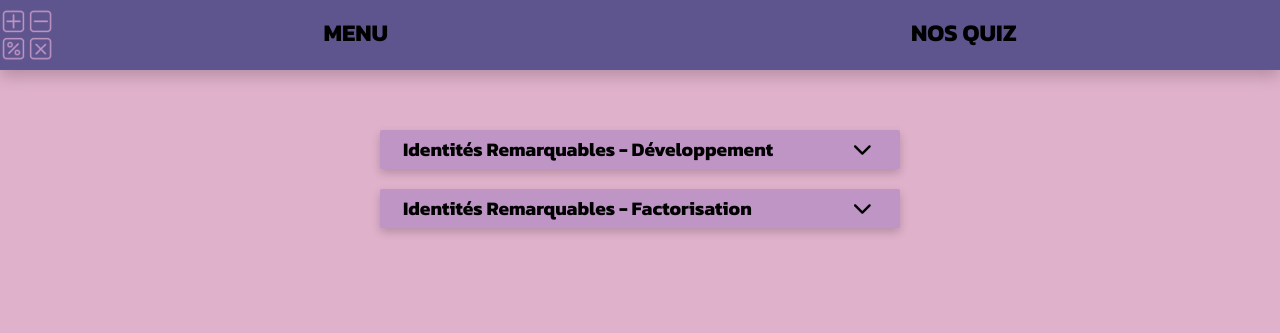
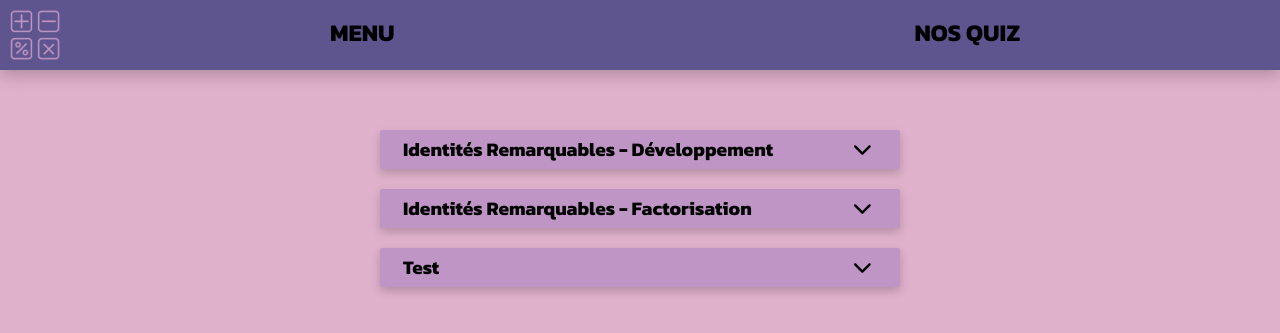
Before and after one commit to SAMSAM-55/DefiMaths, a PHP site: page /selection-page.html in a window 1280 px wide. Shown: the top 333 px of the page. Run offline with PHP 8.4, Linux system fonts and the light colour scheme; some web fonts are replaced.

Commit message:
Just a few commits after IT lesson

```diff
--- /dev/null
+++ b/Assets/Quiz/IdentitesRemarquables/Quiz-Test.json
@@ -0,0 +1,20 @@
+{
+    "quizTitle": "Test",
+    "description": "Is only used for debugging purposes",
+    "minQuestions": 1,
+    "maxQuestions" : 1,
+    "questions": [
+        {
+            "question": "Donnez l'aire d'un rectangle dimension 2 x 4",
+            "options": [
+                "$x^2 + 2x + 1$",
+                "$x^2 + x + 1$",
+                "$x^2 + 1$",
+                "$x^2 + 2$"
+            ],
+            "correctAnswer": "8",
+            "time": 20,
+            "answerType": "freeAnswer"
+        }
+    ]
+}
--- a/CSS/style.css
+++ b/CSS/style.css
@@ -102,7 +102,7 @@ header {
 .header-logo img {
     width: 50px;
     height: 50px;
-    margin-right: 10px;
+    margin : 10px
 }
 
 /* presentation texts style */
--- a/JS/utility-lib.js
+++ b/JS/utility-lib.js
@@ -160,12 +160,12 @@ function add_slection_settings(container, data, path) {
 
 // Function to show the available quizzes from the Assets/Quiz folder, the relatives paths from this folder are the strings in the quiz_paths variable
 export function show_available_quiz() {
-    const quiz_paths = ['/IdentitesRemarquables/Quiz-1.json', '/IdentitesRemarquables/Quiz-2.json']
+    const quiz_paths = ['IdentitesRemarquables/Quiz-1.json', 'IdentitesRemarquables/Quiz-2.json', 'IdentitesRemarquables/Quiz-Test.json']
 
     const quiz_selector_list = document.querySelector('.quiz-selection-main-container')
 
     for (let path of quiz_paths) {
-        let final_path = `Assets/Quiz${path}`
+        let final_path = `Assets/Quiz/${path}`
         let selector_container = document.createElement('div');
         selector_container.classList.add('quiz-selection-container');
         let selector = document.createElement('button');
```
Also changed, not shown: JS/main.js (+41 -6 lines), README.md.
